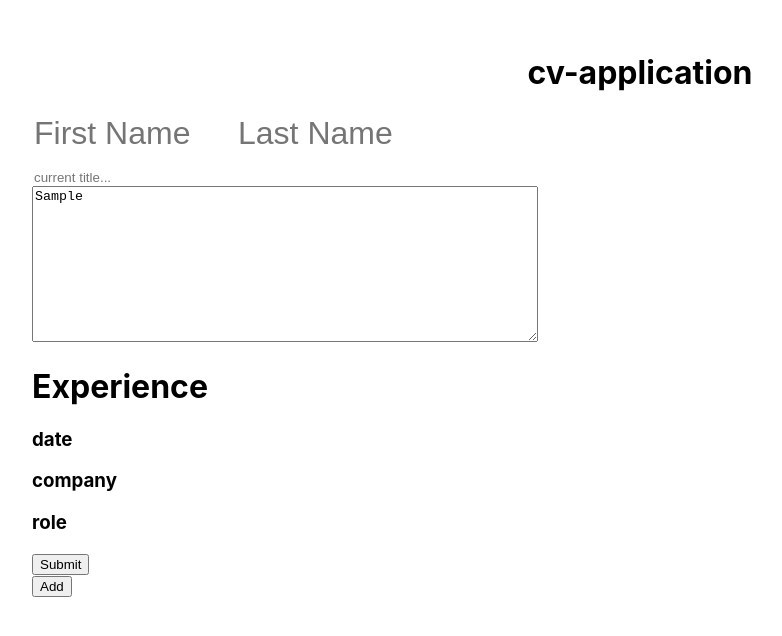
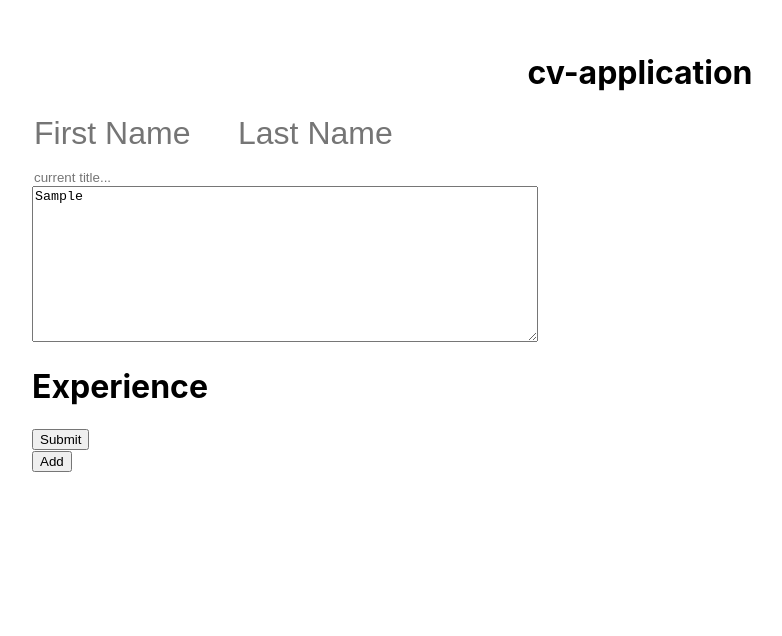
Before and after one commit to hspark220/cv-project, a React (Create React App) app: page / in a window 1280 px wide. Both pictures are taken after typing "Sample" into the empty fields and a click on the button "Add". Shown: the top 636 px of the page, without its empty margins (0-782 px from the left). Built offline with nearby package versions, Linux system fonts and the light colour scheme.

Commit message:
Restructure to no main or sub-sub-components

```diff
--- a/package.json
+++ b/package.json
@@ -9,6 +9,7 @@
     "react": "^18.2.0",
     "react-dom": "^18.2.0",
     "react-scripts": "5.0.1",
+    "uniqid": "^5.4.0",
     "web-vitals": "^2.1.4"
   },
   "scripts": {
--- a/src/App.js
+++ b/src/App.js
@@ -1,7 +1,8 @@
 import React, { Component } from 'react';
 import './styles/App.css';
 import Header from './components/Header';
-import Main from './components/Main';
+import Experiences from './components/Experiences';
+import uniqid from "uniqid";
 
 class App extends Component {
   constructor (props) {
@@ -12,42 +13,49 @@ class App extends Component {
         name: '',
         currentTitle: '',
       },
-      main: {
       experience: {
         date:'',
         company:'',
         role:[],
+        id: uniqid,
       },
       experiences: [],
       education: {},
       educations: [],
       extra: {},
-      },
       info: {}
     }
   }
 
   addExperience = e => {
     this.setState({
-      main: {
-        experiences: this.state.main.experiences.concat(this.state.main.experience),
+      experiences: this.state.experiences.concat(this.state.experience),
       experience: {
         date: '',
         company: '',
         role: '',
+        id: uniqid(),
       },
+    })
+  }
+
+  submitExperience = e => {
+    e.preventDefault();
+    this.setState({
+      main: {
+        experiences: this.state.experiences
       }
     })
 }
 
   render() {
-    const {header,main,info} = this.state;
+    const {header,experiences,info} = this.state;
 
     return (
       <div className="App">
         <h1 className='title'>cv-application</h1>
         <Header />
-        <Main main={main} addExperience={this.addExperience}/>
+        <Experiences experiences={experiences} addExperience={this.addExperience} submitExperience={this.submitExperience}/>
       </div>
     )
   }
--- a/src/components/Main.js
+++ b/src/components/Experiences.js
@@ -1,22 +1,26 @@
 import React, { Component } from 'react';
 import '../styles/Main.css';
-import Experience from './Main/Experience';
 
-class Main extends Component {
+class Experiences extends Component {
     constructor(props) {
         super(props);
     }
 
+
+
     render () {
-        const { main, addExperience } = this.props;
+        const { experiences, addExperience, submitExperience } = this.props;
 
         return (
             <div className='main'>
                 <textarea type="text" placeholder='summary' className='summary'/>
                 <div className='experiences'>
                     <h1>Experience</h1>
-                    {main.experiences.map((experience) => {
-                        return <Experience experience={experience}/>
+                    {experiences.map((experience) => {
+                        return <form className="experience" onSubmit={submitExperience}>
+
+                                    <button type="submit" className="submit">Submit</button>
+                                </form>
                     })}
 
                     <button className="addExperience" onClick={addExperience}>Add</button>
@@ -29,4 +33,4 @@ class Main extends Component {
     }
 }
 
-export default Main;
+export default Experiences;
--- a/src/components/Main/Company.js
+++ /dev/null
@@ -1,19 +0,0 @@
-import React, { Component } from "react";
-
-class Company extends Component {
-    constructor(props) {
-        super(props);
-    }
-
-    render () {
-        const { company } = this.props;
-
-        return(
-            <div className="company">
-                <h3>company</h3>
-            </div>
-        )
-    }
-}
-
-export default Company;
--- a/src/components/Main/Date.js
+++ /dev/null
@@ -1,19 +0,0 @@
-import React, { Component } from "react";
-
-class Date extends Component {
-    constructor(props) {
-        super(props);
-    }
-
-    render () {
-        const { date } = this.props;
-
-        return (
-            <div className="date">
-                <h3>date</h3>
-            </div>
-        )
-    }
-}
-
-export default Date;
--- a/src/components/Main/Experience.js
+++ /dev/null
@@ -1,27 +0,0 @@
-import React, { Component } from "react";
-import Date from './Date.js';
-import Company from "./Company.js";
-import Role from "./Role.js";
-
-class Experience extends Component {
-    constructor(props) {
-        super(props);
-    }
-
-    render () {
-        const { experience } = this.props;
-
-        return (
-            <div className="experience">
-                <Date date={experience.date}/>
-                <Company company={experience.company}/>
-                <Role role={experience.role}/>
-                <button type="submit" className="submit">Submit</button>
-            </div>
-        )
-
-    }
-
-}
-
-export default Experience;
--- a/src/components/Main/Role.js
+++ /dev/null
@@ -1,20 +0,0 @@
-import React, {Component } from "react";
-
-class Role extends Component {
-    constructor(props) {
-        super(props);
-    }
-
-    render () {
-        const { role } = this.props;
-
-        return(
-            <div className="role">
-                <h3>role</h3>
-            </div>
-        )
-
-    }
-}
-
-export default Role;
```
Also changed, not shown: 1 other file (tests, documents, lock files or other folders). Lines whose indentation alone changed are shown as unchanged.
